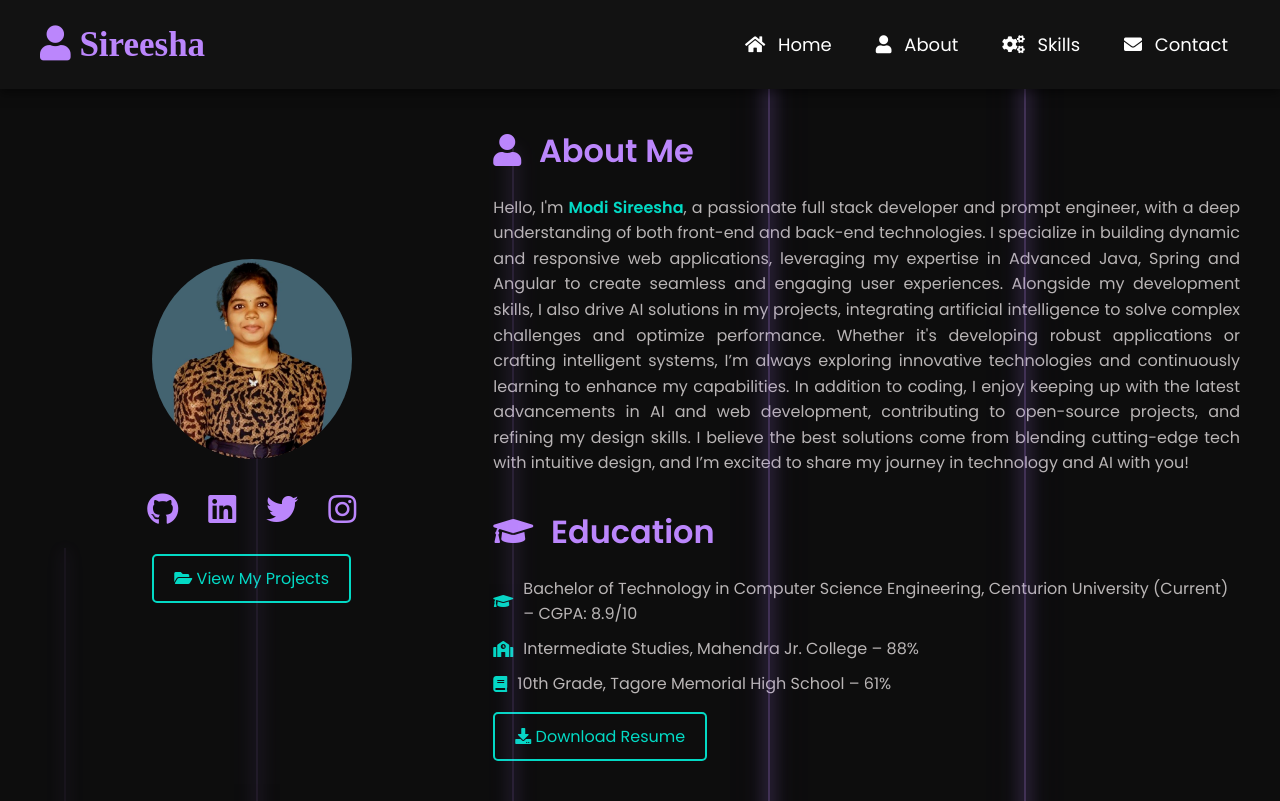
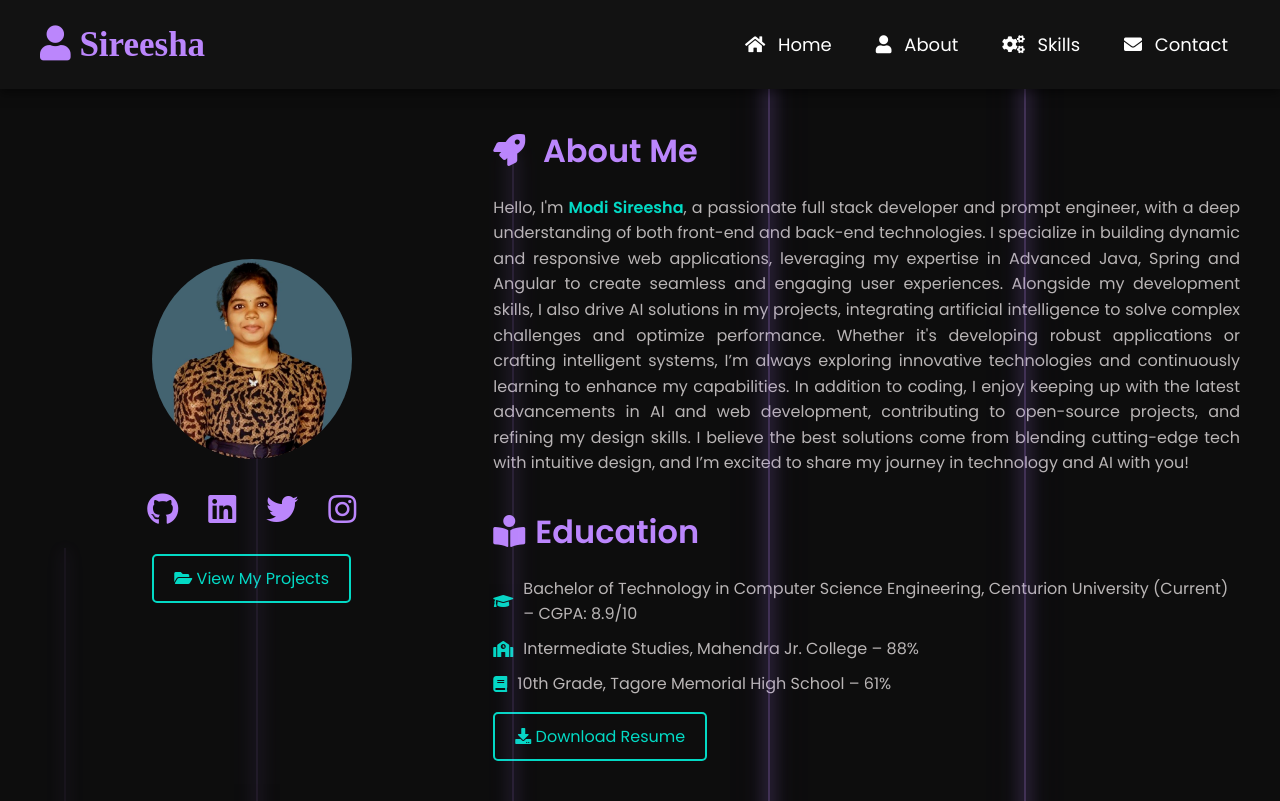
Before and after one commit to sireesha0904/Portfolio-Angular, an Angular app: page /about in a window 1280 px wide. Built offline with nearby package versions, Linux system fonts and the light colour scheme.

Commit message:
updated icons

```diff
--- a/src/app/about/about.component.html
+++ b/src/app/about/about.component.html
@@ -21,12 +21,12 @@
       </a>
     </div>
     <div class="about-details">
-      <h2 class="about-heading"><i class="fas fa-user"></i> About Me</h2>
+      <h2 class="about-heading"><i class="fas fa-rocket"></i> About Me</h2>
 
       <p class="about-description">
         Hello, I'm <span class="highlight">Modi Sireesha</span>, a passionate full stack developer and prompt engineer, with a deep understanding of both front-end and back-end technologies. I specialize in building dynamic and responsive web applications, leveraging my expertise in Advanced Java, Spring and Angular to create seamless and engaging user experiences. Alongside my development skills, I also drive AI solutions in my projects, integrating artificial intelligence to solve complex challenges and optimize performance. Whether it's developing robust applications or crafting intelligent systems, I’m always exploring innovative technologies and continuously learning to enhance my capabilities. In addition to coding, I enjoy keeping up with the latest advancements in AI and web development, contributing to open-source projects, and refining my design skills. I believe the best solutions come from blending cutting-edge tech with intuitive design, and I’m excited to share my journey in technology and AI with you!
       </p>
-      <h3 class="education-heading"><i class="fas fa-graduation-cap"></i> Education</h3>
+      <h3 class="education-heading"><i class="fas fa-book-reader"></i>Education</h3>
       <ul class="education-list">
         <li>
           <i class="fas fa-graduation-cap"></i> Bachelor of Technology in Computer Science Engineering, Centurion University (Current) – CGPA: 8.9/10
```
